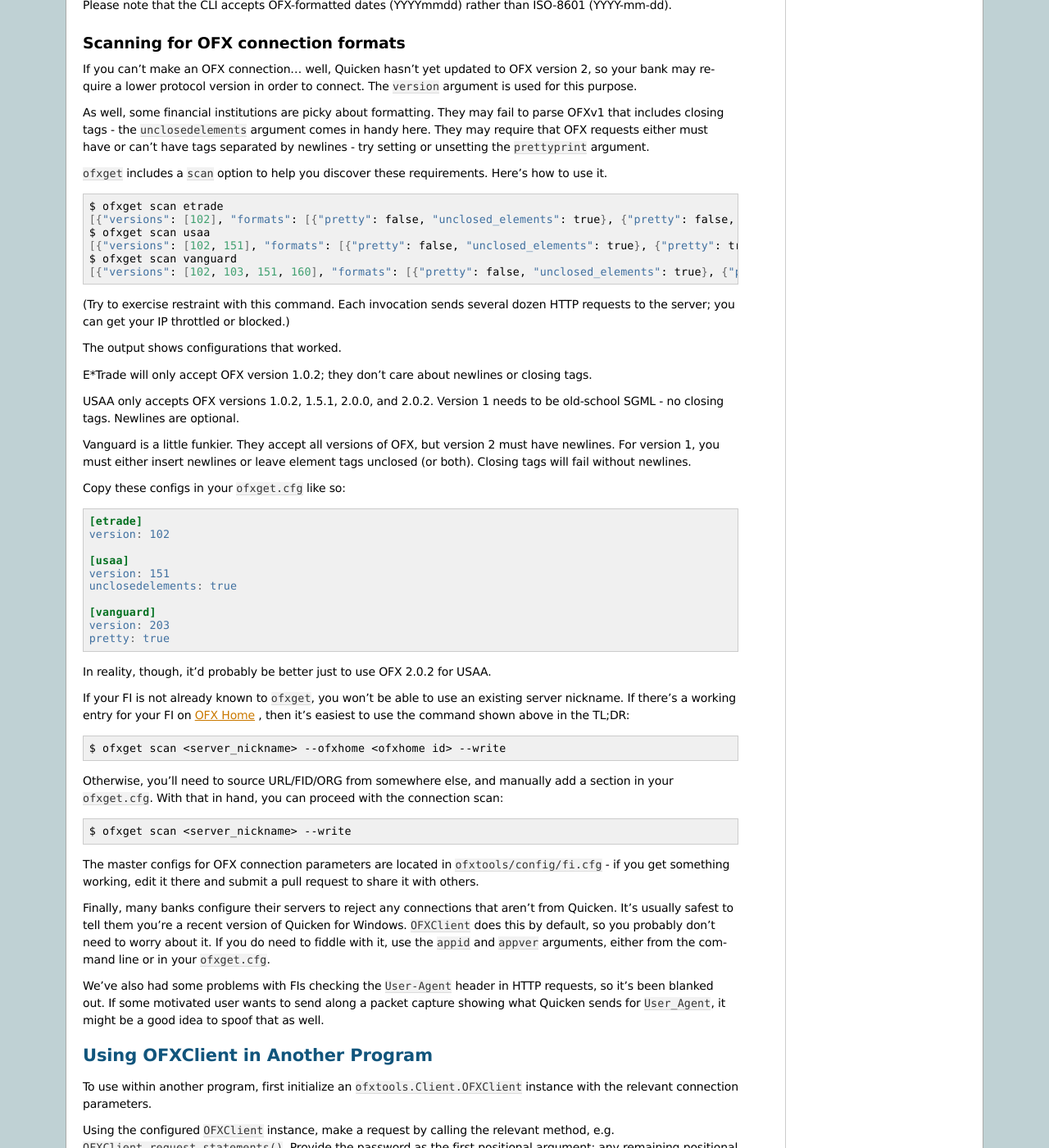
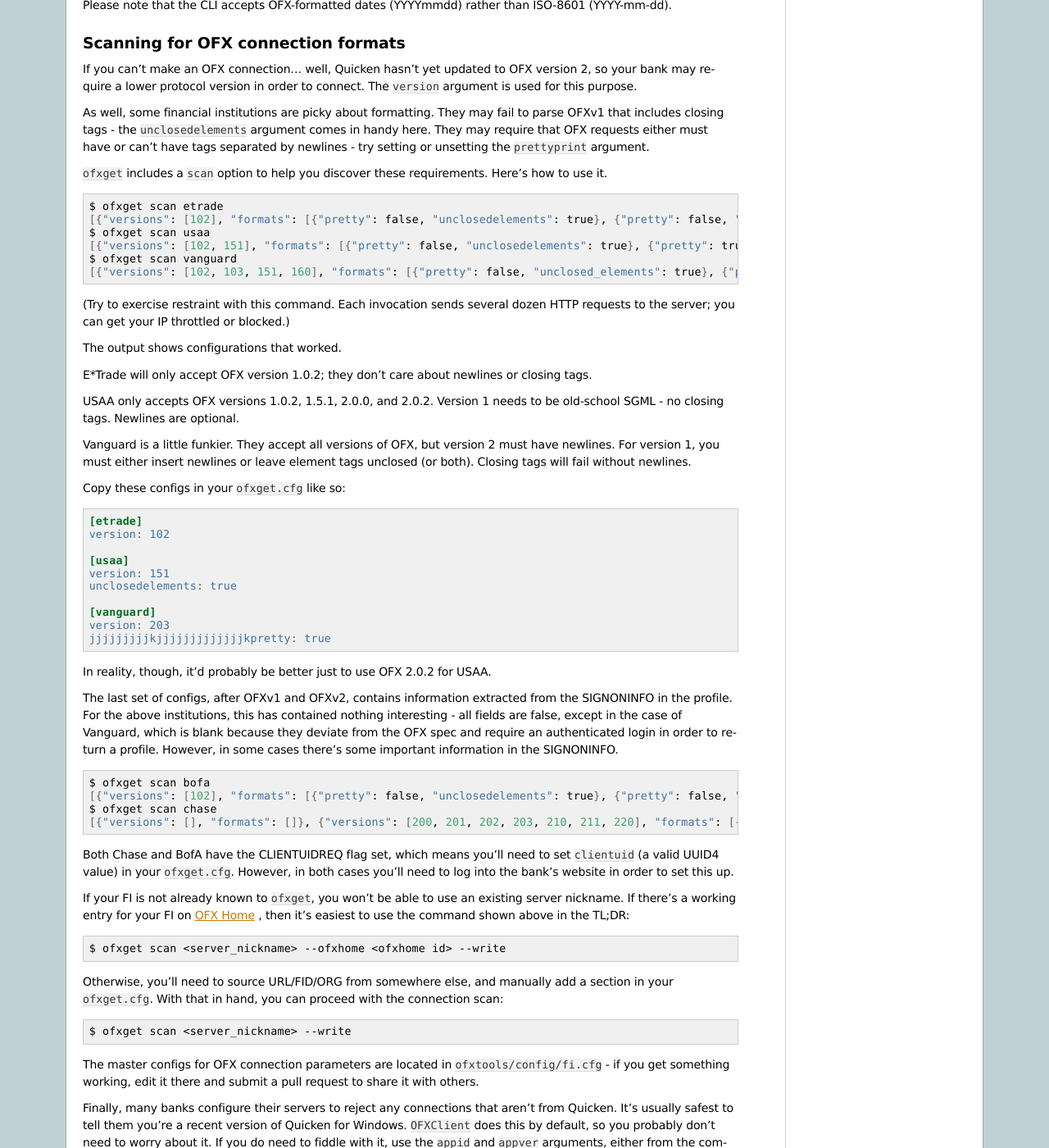
Before and after one commit to csingley/ofxtools, a Sphinx documentation site: the page built from docs/client.rst, in a window 1280 px wide and 1400 px high, scrolled down 3506 px. Shown: the whole window at 82% size. Built offline with Sphinx 7.4.7, drawn with Linux system fonts in a browser that asks for light colours.

Commit message:
docs/client.rst - add documentation for SIGNONINFO report

```diff
--- a/docs/client.rst
+++ b/docs/client.rst
@@ -262,11 +262,11 @@
 .. code-block:: bash
 
     $ ofxget scan etrade
-    [{"versions": [102], "formats": [{"pretty": false, "unclosed_elements": true}, {"pretty": false, "unclosed_elements": false}]}, {"versions": [], "formats": []}]
+    [{"versions": [102], "formats": [{"pretty": false, "unclosedelements": true}, {"pretty": false, "unclosedelements": false}]}, {"versions": [], "formats": []}, {"chgpinfirst": false, "clientuidreq": false, "authtokenfirst": false, "mfachallengefirst": false}]
     $ ofxget scan usaa
-    [{"versions": [102, 151], "formats": [{"pretty": false, "unclosed_elements": true}, {"pretty": true, "unclosed_elements": true}]}, {"versions": [200, 202], "formats": [{"pretty": false}, {"pretty": true}]}]
+    [{"versions": [102, 151], "formats": [{"pretty": false, "unclosedelements": true}, {"pretty": true, "unclosedelements": true}]}, {"versions": [200, 202], "formats": [{"pretty": false}, {"pretty": true}]}, {"chgpinfirst": false, "clientuidreq": false, "authtokenfirst": false, "mfachallengefirst": false}]
     $ ofxget scan vanguard
-    [{"versions": [102, 103, 151, 160], "formats": [{"pretty": false, "unclosed_elements": true}, {"pretty": true, "unclosed_elements": true}, {"pretty": true, "unclosed_elements": false}]}, {"versions": [200, 201, 202, 203, 210, 211, 220], "formats": [{"pretty": true}]}]
+    [{"versions": [102, 103, 151, 160], "formats": [{"pretty": false, "unclosed_elements": true}, {"pretty": true, "unclosed_elements": true}, {"pretty": true, "unclosed_elements": false}]}, {"versions": [200, 201, 202, 203, 210, 211, 220], "formats": [{"pretty": true}]}, {}]
 
 (Try to exercise restraint with this command.  Each invocation sends several
 dozen HTTP requests to the server; you can get your IP throttled or blocked.)
@@ -296,10 +296,29 @@
 
     [vanguard]
     version: 203
-    pretty: true
+    jjjjjjjjjkjjjjjjjjjjjjjkpretty: true
 
 
 In reality, though, it'd probably be better just to use OFX 2.0.2 for USAA.
+
+The last set of configs, after OFXv1 and OFXv2, contains information extracted
+from the SIGNONINFO in the profile.  For the above institutions, this has
+contained nothing interesting - all fields are false, except in the case of
+Vanguard, which is blank because they deviate from the OFX spec and require
+an authenticated login in order to return a profile.  However, in some cases
+there's some important information in the SIGNONINFO.
+
+.. code-block:: bash
+
+    $ ofxget scan bofa
+    [{"versions": [102], "formats": [{"pretty": false, "unclosedelements": true}, {"pretty": false, "unclosedelements": false}, {"pretty": true, "unclosedelements": true}, {"pretty": true, "unclosedelements": false}]}, {"versions": [], "formats": []}, {"chgpinfirst": false, "clientuidreq": true, "authtokenfirst": false, "mfachallengefirst": false}]
+    $ ofxget scan chase
+    [{"versions": [], "formats": []}, {"versions": [200, 201, 202, 203, 210, 211, 220], "formats": [{"pretty": false}, {"pretty": true}]}, {"chgpinfirst": false, "clientuidreq": true, "authtokenfirst": false, "mfachallengefirst": false}]
+
+Both Chase and BofA have the CLIENTUIDREQ flag set, which means you'll need to
+set ``clientuid`` (a valid UUID4 value) in your ``ofxget.cfg``.  However,
+in both cases you'll need to log into the bank's website in order to set this
+up.
 
 If your FI is not already known to ``ofxget``, you won't be able to use
 an existing server nickname.  If there's a working entry for your FI on
```
